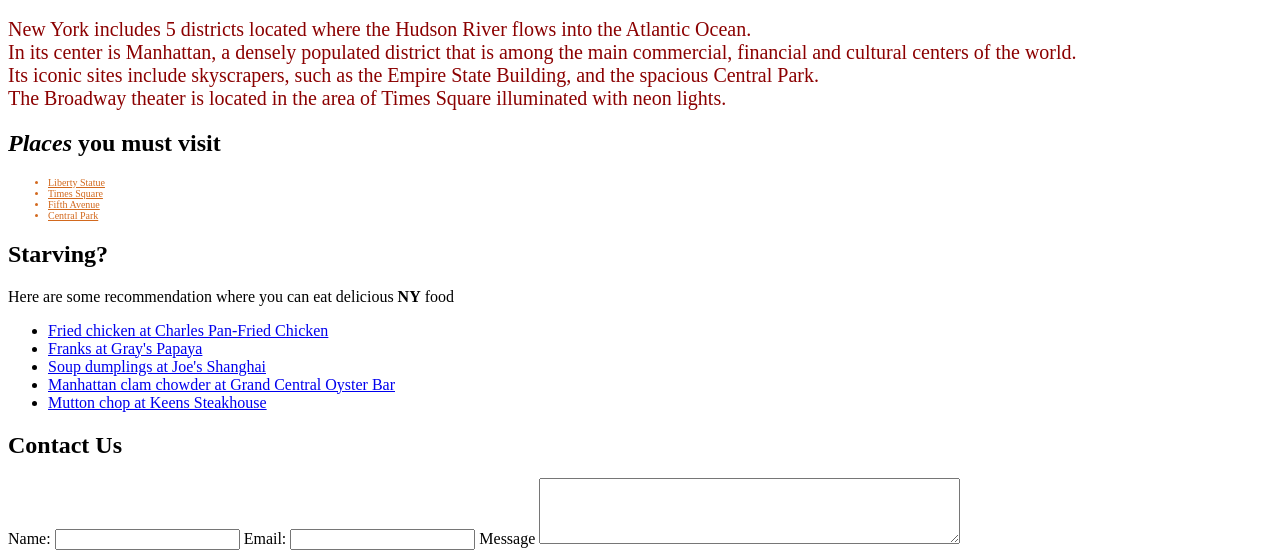
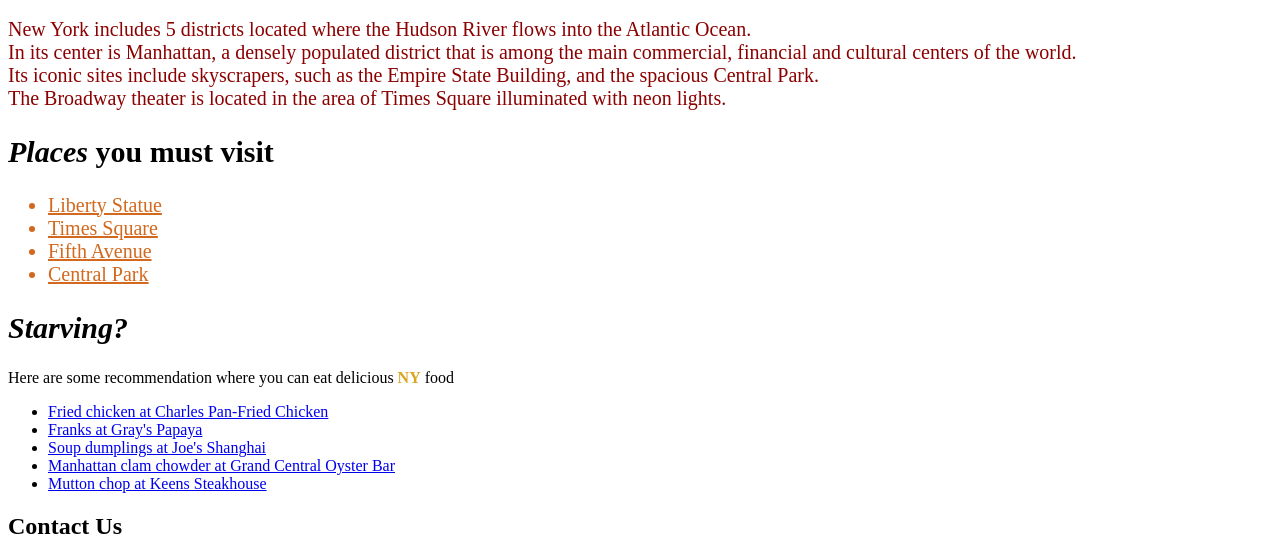
Before and after one commit to DanielaGtz96/PaginaWebAi, a plain HTML site: page FRONTEND AI/index.html in a window 1280 px wide. Shown: the part 556-1109 px from the top of the page. Drawn offline with Linux system fonts and the light colour scheme.

Commit message:
Actualizacionclase14630

```diff
--- a/FRONTEND AI/index.html
+++ b/FRONTEND AI/index.html
@@ -28,10 +28,10 @@
     </section>
 
     <section id="#Places">
-        <h2> <em>Places</em> you must visit</h2>
-        <!--Esto es una lista ordenada-->
+        <h2 style="font-size: 30px;"> <em>Places</em> you must visit</h2>
+        <!--Eso es una lista ordenada-->
         <!--Em es para letras inclinadas-->
-        <ul style="font-size: 10px; color: chocolate;">
+        <ul style="font-size: 20px; color: chocolate;">
             <li> <u>Liberty Statue</u></li>
             <li> <u>Times Square</u></li>
             <li> <u>Fifth Avenue</u></li>
@@ -43,8 +43,8 @@
     </section>
 
     <section id="#Food">
-        <h2>Starving?</h2>
-            <p>Here are some recommendation where you can eat delicious <b>NY</b> food</p>
+        <h2 style="font-size: 30px;"><em>Starving?</em></h2>
+            <p>Here are some recommendation where you can eat delicious <b style="color: goldenrod;">NY</b> food</p>
 
             <UL>
                 <li><a href="https://www.charlespanfriedchicken.com"Target="_blank">Fried chicken at Charles Pan-Fried Chicken</a></li>
```
